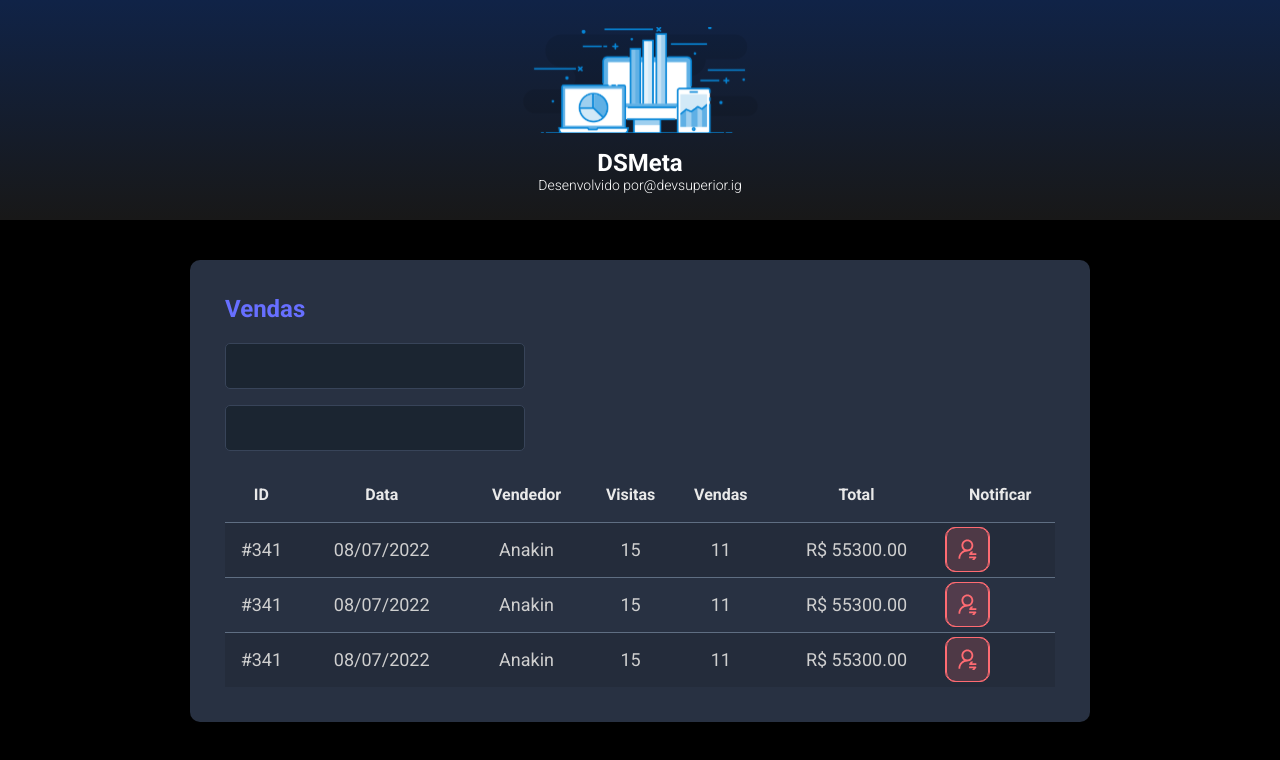
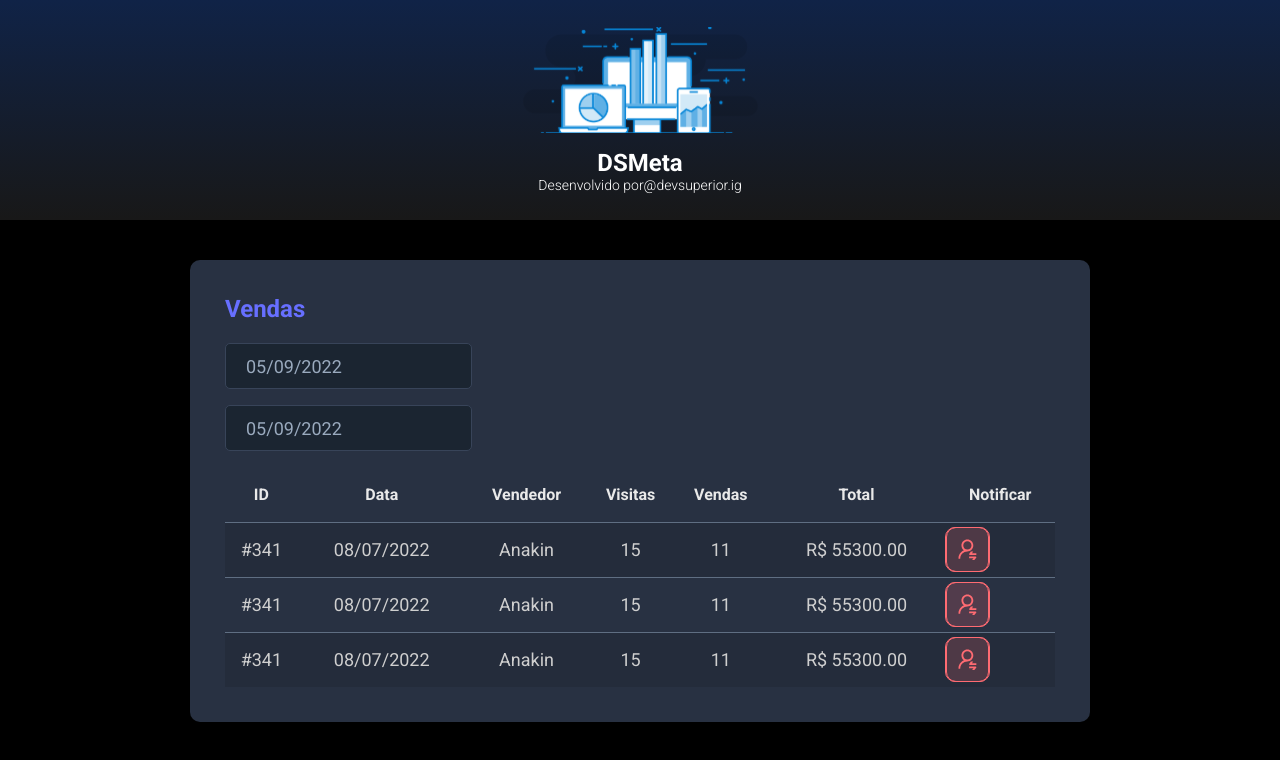
Before and after one commit to IallyFabiane/dsmeta, a React (Vite) app in the folder frontend/: page / in a window 1280 px wide. Shown: the top 760 px of the page. Built offline with nearby package versions, Linux system fonts and the light colour scheme.

Commit message:
Datepicker

```diff
--- a/frontend/package.json
+++ b/frontend/package.json
@@ -9,7 +9,9 @@
     "preview": "vite preview"
   },
   "dependencies": {
+    "@types/react-datepicker": "4.4.2",
     "react": "^18.2.0",
+    "react-datepicker": "4.8.0",
     "react-dom": "^18.2.0"
   },
   "devDependencies": {
--- a/frontend/src/Components/SalesCard/index.tsx
+++ b/frontend/src/Components/SalesCard/index.tsx
@@ -1,17 +1,28 @@
 import NotificationButton from "../NotificationButton";
-import "./styles.css"
-
+import "./styles.css";
+import DatePicker from "react-datepicker";
+import "react-datepicker/dist/react-datepicker.css";
 
 function SalesCard() {
-    return(
+  return (
     <div className="dsmeta-card">
       <h2 className="dsmeta-sales-title">Vendas</h2>
       <div>
         <div className="dsmeta-form-control-container">
-            <input className="dsmeta-form-control" type="text" />
+          <DatePicker
+            selected={new Date()}
+            onChange={(date: Date) => {}}
+            className="dsmeta-form-control"
+            dateFormat="dd/MM/yyyy"
+          />
         </div>
         <div className="dsmeta-form-control-container">
-            <input className="dsmeta-form-control" type="text" />
+          <DatePicker
+            selected={new Date()}
+            onChange={(date: Date) => {}}
+            className="dsmeta-form-control"
+            dateFormat="dd/MM/yyyy"
+          />
         </div>
       </div>
 
@@ -75,12 +86,10 @@ function SalesCard() {
               </td>
             </tr>
           </tbody>
-
         </table>
       </div>
-
     </div>
   );
 }
 
-export default SalesCard
+export default SalesCard;
```
Also changed, not shown: 1 other file (tests, documents, lock files or other folders). Lines whose indentation alone changed are shown as unchanged.
